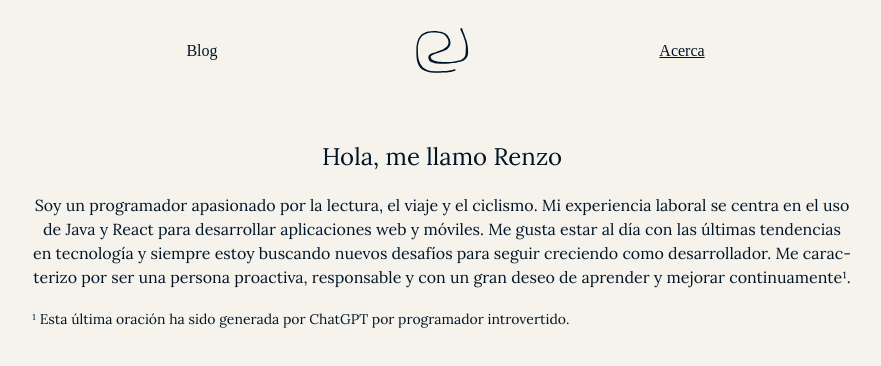
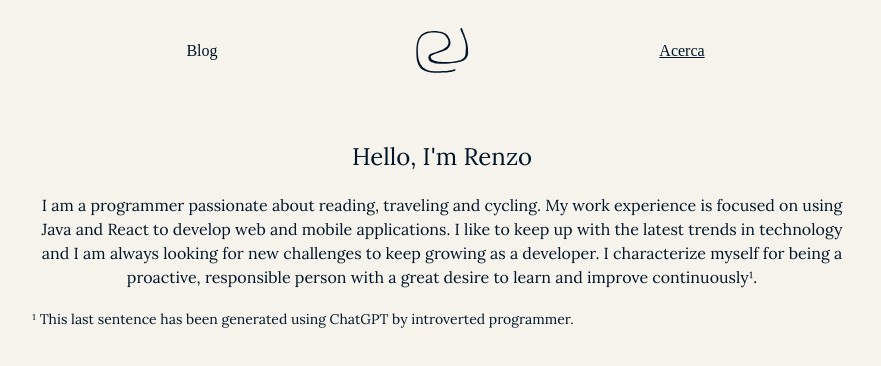
Before and after one commit to renzodamgo/portfoliov3, a Next.js app: page /about in a window 1280 px wide. Shown: the top 366 px of the page, without its empty margins (198-1079 px from the left). Built offline with nearby package versions, Linux system fonts and the light colour scheme.

Commit message:
add locals in english

```diff
--- a/next.config.js
+++ b/next.config.js
@@ -2,6 +2,10 @@
 const nextConfig = {
 	reactStrictMode: true,
 	swcMinify: true,
+	i18n: {
+		locales: ['es-ES', 'en-US'],
+		defaultLocale: 'en-US',
+	},
 	async redirects() {
 		return [
 			{
--- a/src/pages/about.tsx
+++ b/src/pages/about.tsx
@@ -1,28 +1,43 @@
-import Head from "next/head";
+import Head from 'next/head';
+import { useRouter } from 'next/router';
+
+const aboutContent = {
+	'es-ES': {
+		head: 'Renzo Damian - Desarrollador Fullstack',
+		title: 'Hola, me llamo Renzo',
+		description:
+			'Soy un programador apasionado por la lectura, el viaje y el ciclismo. Mi experiencia laboral se centra en el uso de Java y React para desarrollar aplicaciones web y móviles. Me gusta estar al día con las últimas tendencias en tecnología y siempre estoy buscando nuevos desafíos para seguir creciendo como desarrollador. Me caracterizo por ser una persona proactiva, responsable y con un gran deseo de aprender y mejorar continuamente¹.',
+		footnote:
+			'¹ Esta última oración ha sido generada usando ChatGPT por programador introvertido.',
+	},
+	'en-US': {
+		head: 'Renzo Damian - Fullstack Dev',
+		title: "Hello, I'm Renzo",
+		description:
+			'I am a programmer passionate about reading, traveling and cycling. My work experience is focused on using Java and React to develop web and mobile applications. I like to keep up with the latest trends in technology and I am always looking for new challenges to keep growing as a developer. I characterize myself for being a proactive, responsible person with a great desire to learn and improve continuously¹.',
+		footnote:
+			'¹ This last sentence has been generated using ChatGPT by introverted programmer.',
+	},
+};
 
 export const AboutMe = () => {
+	const { locale, locales } = useRouter();
+	const { head, title, description, footnote } =
+		aboutContent[
+			locale != undefined ? (locale as keyof typeof locales) : 'es-ES'
+		];
+	// console.log({ locale, locales, defaultLocale, asPath });
 	return (
 		<section id="Acerca de mí">
 			<Head>
-				<title>Renzo Damian - Desarrollador Fullstack</title>
+				<title>{head}</title>
 			</Head>
 			<div className="container mx-auto mt-10 px-10 ">
 				<div className="hyphen grid  gap-5 text-center font-serif">
-					<h1>Hola, me llamo Renzo</h1>
-					<p>
-						Soy un programador apasionado por la lectura, el viaje y el
-						ciclismo. Mi experiencia laboral se centra en el uso de Java y React
-						para desarrollar aplicaciones web y móviles. Me gusta estar al día
-						con las últimas tendencias en tecnología y siempre estoy buscando
-						nuevos desafíos para seguir creciendo como desarrollador. Me
-						caracterizo por ser una persona proactiva, responsable y con un gran
-						deseo de aprender y mejorar continuamente¹.
-					</p>
+					<h1>{title}</h1>
+					<p>{description}</p>
 					<div className="hyphen text-justify text-sm">
-						<p className="">
-							¹ Esta última oración ha sido generada por ChatGPT por programador
-							introvertido.
-						</p>
+						<p className="">{footnote}</p>
 					</div>
 				</div>
 			</div>
```
